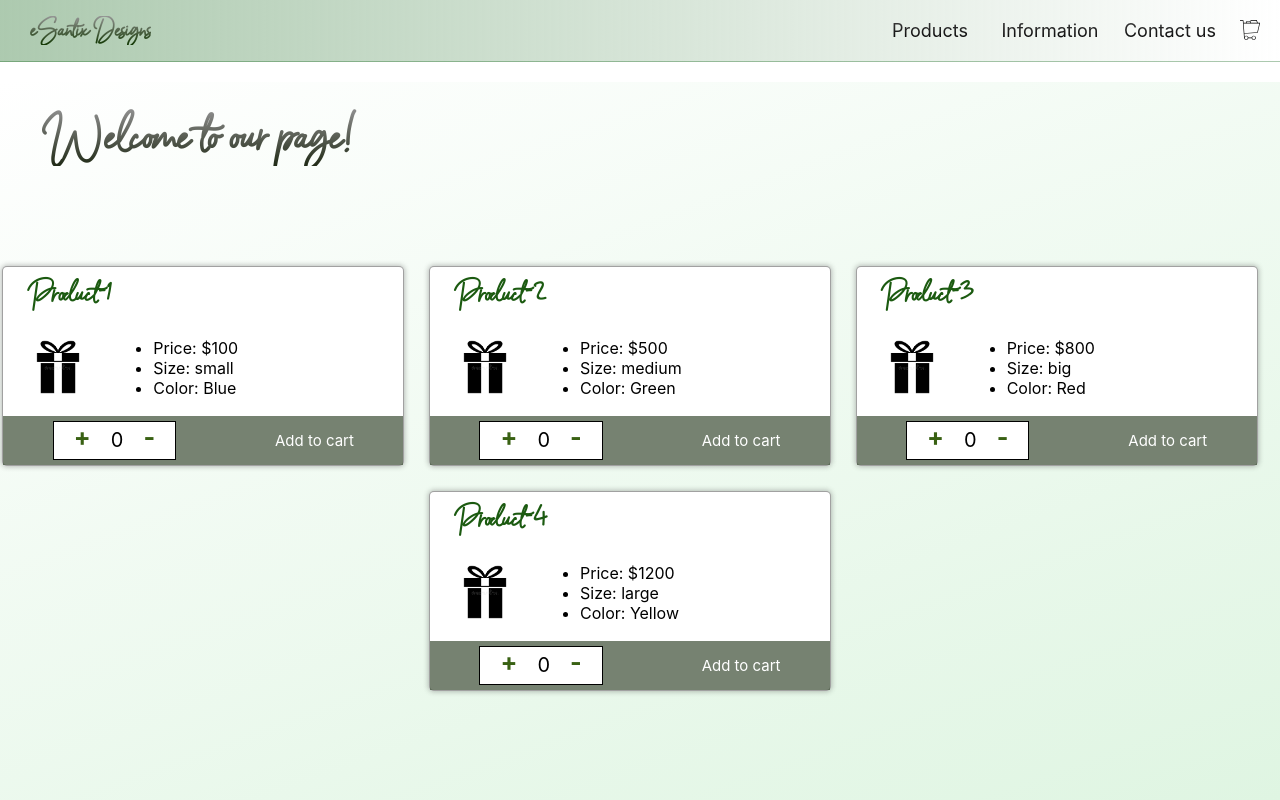
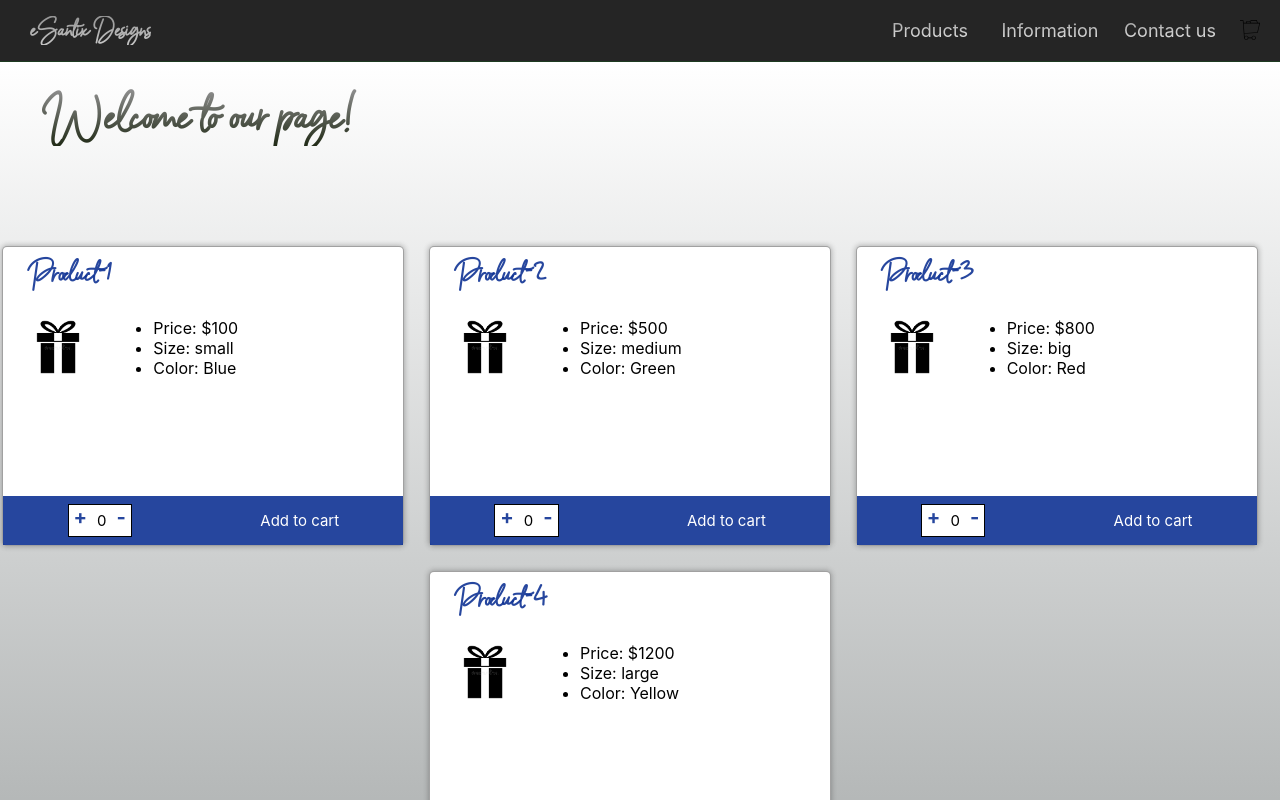
Before and after one commit to esantix/coderhouse-react, a React (Create React App) app in the folder esantix-echevarria/: page / in a window 1280 px wide. Built offline with nearby package versions, Linux system fonts and the light colour scheme.

Commit message:
Styling (agian)

```diff
--- a/esantix-echevarria/src/styles/list.scss
+++ b/esantix-echevarria/src/styles/list.scss
@@ -1,3 +1,5 @@
+$itmeColor: #103394e7;
+
 .ItemListContainer {
     display: flex;
     flex-direction: row;
@@ -5,16 +7,18 @@
     flex-wrap: wrap;
 }
 
+
 .ItemDetail {
     h2 {
         font-family: "myfont";
         margin: 10px 25px;
-        color: rgb(27, 90, 16);
+        color: $itmeColor;
     }
 
     .detailsCtn {
         display: flex;
         flex-direction: row;
+        margin-bottom: 100px;
     }
 
     img {
@@ -22,7 +26,6 @@
         margin: 10px 20px;
     }
 }
-
 .Item {
     margin-top: 20px;
     margin-right: 20px;
@@ -43,19 +46,17 @@
         flex-direction: row;
 
         justify-content: space-around;
-        background-color: #45553ebb;
+        background-color: $itmeColor;
         .counterCtn {
-            margin: 5px 0px;
-
+            margin: 8px 0px;
             display: flex;
             flex-direction: colum;
             background-color: white;
-            width: fit-content;
             border: solid 1px black;
 
             .counterChange {
-                margin: 0px 20px;
-                color: rgb(57, 97, 19);
+                margin: 0px 5px;
+                color: $itmeColor;
                 cursor: pointer;
                 p {
                     -webkit-user-select: none;
@@ -64,13 +65,14 @@
                     user-select: none;
                     margin: auto;
                     font-weight: bolder;
-                    font-size: 25px;
+                    font-size: 20px;
                 }
             }
 
             .counterValue {
-                font-size: 20px;
-                margin: auto;
+                margin: auto 5px;
+                font-size: 15px;
+
                 color: black;
             }
         }
--- a/esantix-echevarria/src/styles/navbar.scss
+++ b/esantix-echevarria/src/styles/navbar.scss
@@ -14,9 +14,10 @@
     min-width: 100%;
     z-index: 80;
     justify-content: space-between;
+
     display: flex;
-
-    background: linear-gradient(-90deg, rgb(255, 255, 255), $back);
+    background-color: rgb(37, 37, 37);
+    // background: linear-gradient(-90deg, rgb(255, 255, 255), $back);
     // height: 50px;
     border-bottom: 1px solid $back;
 
@@ -30,7 +31,7 @@
             margin: auto;
             margin: 8px 0px;
             font-family: "myfont";
-            background: -webkit-linear-gradient(rgb(149, 149, 149), rgb(16, 54, 1) );
+            background: -webkit-linear-gradient(rgb(149, 149, 149), rgb(199, 199, 199) );
             -webkit-background-clip: text;
             -webkit-text-fill-color: transparent;
             color: white;
@@ -70,7 +71,7 @@
             margin: 20px 0px;
 
             // font-family: "myfont";
-            background: -webkit-linear-gradient(rgb(63, 63, 63), rgb(0, 0, 0));
+            background: -webkit-linear-gradient(rgb(163, 163, 163), rgb(230, 230, 230));
             -webkit-background-clip: text;
             -webkit-text-fill-color: transparent;
             color: white;
--- a/esantix-echevarria/src/styles/web.scss
+++ b/esantix-echevarria/src/styles/web.scss
@@ -50,11 +50,11 @@ body {
 }
 
 .page-ctn {
-    margin-top: 20px;
+    // margin-top: 20px;
     overflow: auto;
     display: flex;
     flex-direction: column;
     width:100%;
     height: 100%;
-    background: linear-gradient(160deg, rgb(255, 255, 255), rgb(223, 245, 226));
+    background: linear-gradient(180deg, rgb(255, 255, 255), rgba(86, 93, 93, 0.438));
 }
```
